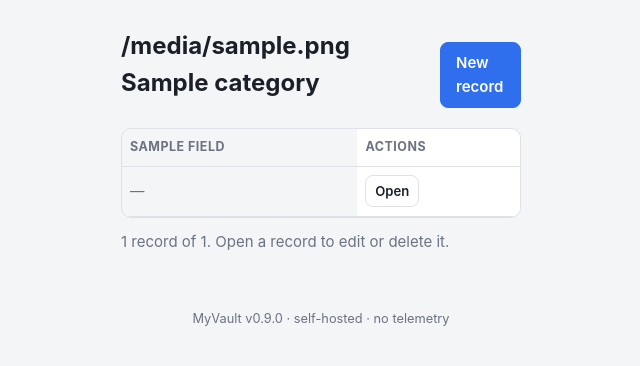
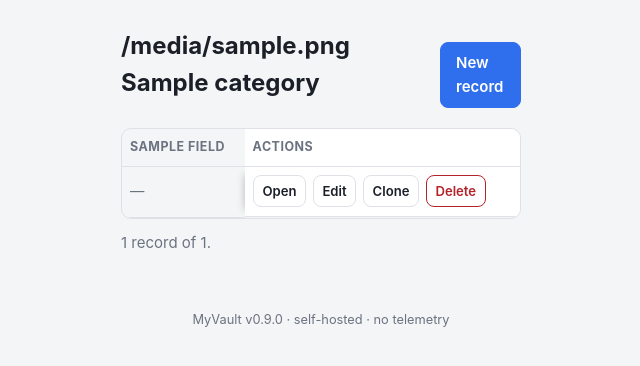
Before and after one commit to squadri00/recodik, a Flask app: template myvault/templates/records_list.html in a window 1280 px wide. Shown: the top 366 px of the page, without its empty margins (319-959 px from the left). Run offline with Flask 3, Linux system fonts and the light colour scheme; data comes from the database, SQL or seed files in the repository; the template is opened without the code that fills it: most values are stand-ins (such as "Sample title", 1, 10 or a date in 2020); some libraries are stand-ins or nearby versions.

Commit message:
Inline Edit/Clone/Delete in the record list, next to Open
Previously reaching Edit/Clone/Delete meant Open -> detail page -> pick one.
Since all three routes already exist and use the same permission model as
the detail page, this is just exposing them a click earlier: the Actions
column now shows Open, Edit, Clone and Delete together (wrapping via the
existing row-actions flex layout on narrow screens), Delete keeping its
confirm() prompt. Open stays -- it's still the only place showing the full
detail view, tags and "Referenced by".

Co-Authored-By: Claude Sonnet 5 <noreply@anthropic.com>

```diff
--- a/myvault/templates/records_list.html
+++ b/myvault/templates/records_list.html
@@ -92,8 +92,16 @@
           {% for cell in rec['cells'] %}
             <td>{% include "_cell.html" %}</td>
           {% endfor %}
-          <td class="sticky-col">
+          <td class="sticky-col row-actions">
             <a class="btn" href="{{ url_for('records.view', record_id=rec['id']) }}">Open</a>
+            <a class="btn" href="{{ url_for('records.edit', record_id=rec['id']) }}">Edit</a>
+            <form method="post" action="{{ url_for('records.clone', record_id=rec['id']) }}">
+              <button class="btn" type="submit">Clone</button>
+            </form>
+            <form method="post" action="{{ url_for('records.delete', record_id=rec['id']) }}"
+                  onsubmit="return confirm('Move this record to the trash? You can restore it later from Trash.');">
+              <button class="btn btn-danger" type="submit">Delete</button>
+            </form>
           </td>
         </tr>
       {% endfor %}
@@ -102,7 +110,7 @@
   </div>
   <p class="muted" style="margin-top:.75rem">
     {{ records|length }} record{{ '' if records|length == 1 else 's' }}
-    {%- if active_filters %} of {{ total_count }}{% endif %}. Open a record to edit or delete it.
+    {%- if active_filters %} of {{ total_count }}{% endif %}.
   </p>
   {% endif %}
 {% endif %}
```
